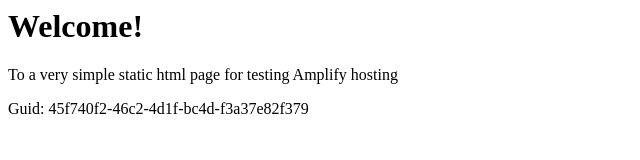
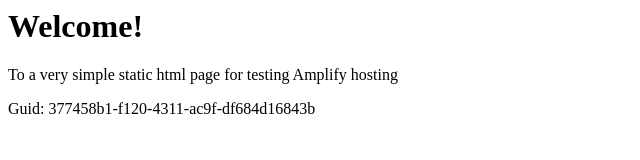
Before and after one commit to aws-aemilia-yul/Github-PR-Commit-Integration-Test-DoNotTouch-GithubWebhookPreviewCanaryTest-v1-prod-ca-central-1, a website: page src/index.html in a window 1280 px wide. Shown: the full height of the page, 0-640 px from the left. Drawn offline with Linux system fonts and the light colour scheme.

Commit message:
commit from integ tests

```diff
--- a/src/index.html
+++ b/src/index.html
@@ -12,6 +12,6 @@
 <body>
     <h1>Welcome!</h1>
     <p>To a very simple static html page for testing Amplify hosting</p>
-    <p>Guid: 45f740f2-46c2-4d1f-bc4d-f3a37e82f379</p></body>
+    <p>Guid: 377458b1-f120-4311-ac9f-df684d16843b</p></body>
 
 </html>
```
